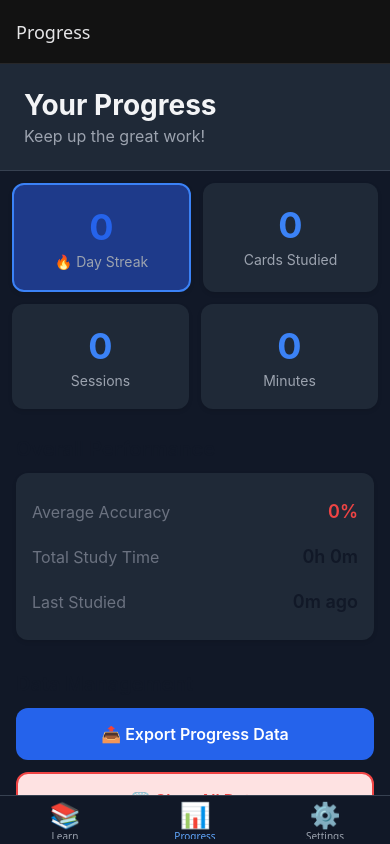
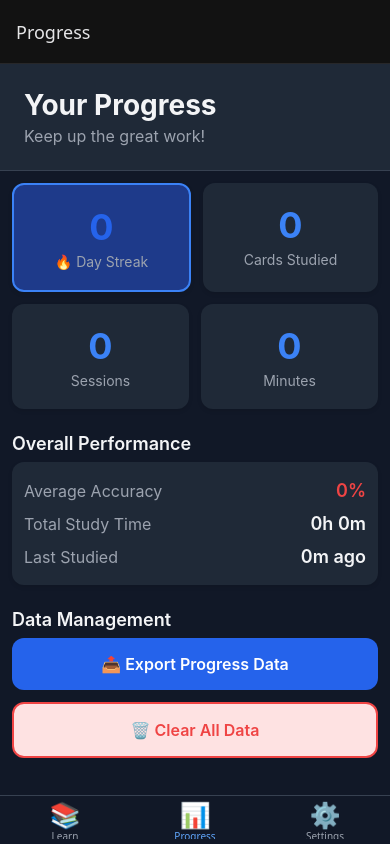
Before and after one commit to nkmathew/kikuyu-language-hub, a React Native app in the folder kikuyu-flashcards-mobile/: screen /Progress in a window 390 px wide. Built offline with nearby package versions, Linux system fonts and the light colour scheme.

Commit message:
[*] Fix dark mode styling across ProgressScreen

```diff
--- a/kikuyu-flashcards-mobile/src/screens/ProgressScreen.tsx
+++ b/kikuyu-flashcards-mobile/src/screens/ProgressScreen.tsx
@@ -134,32 +134,32 @@ export default function ProgressScreen() {
       {/* Spaced Repetition Stats */}
       {studyStats && studyStats.totalCards > 0 && (
         <View style={styles.section}>
-          <Text style={styles.sectionTitle}>Learning Status</Text>
+          <Text style={[styles.sectionTitle, isDark && styles.darkText]}>Learning Status</Text>
           <View style={[styles.card, isDark && styles.darkCard]}>
             <View style={styles.progressRow}>
-              <Text style={styles.progressLabel}>Due Today</Text>
+              <Text style={[styles.progressLabel, isDark && styles.darkTextSecondary]}>Due Today</Text>
               <Text style={[styles.progressValue, styles.dueValue]}>{studyStats.dueToday}</Text>
             </View>
             <View style={styles.progressRow}>
-              <Text style={styles.progressLabel}>Due Soon (3 days)</Text>
-              <Text style={styles.progressValue}>{studyStats.dueSoon}</Text>
+              <Text style={[styles.progressLabel, isDark && styles.darkTextSecondary]}>Due Soon (3 days)</Text>
+              <Text style={[styles.progressValue, isDark && styles.darkText]}>{studyStats.dueSoon}</Text>
             </View>
             <View style={styles.progressRow}>
-              <Text style={styles.progressLabel}>Learning</Text>
-              <Text style={styles.progressValue}>{studyStats.learning}</Text>
+              <Text style={[styles.progressLabel, isDark && styles.darkTextSecondary]}>Learning</Text>
+              <Text style={[styles.progressValue, isDark && styles.darkText]}>{studyStats.learning}</Text>
             </View>
             <View style={styles.progressRow}>
-              <Text style={styles.progressLabel}>Mastered</Text>
+              <Text style={[styles.progressLabel, isDark && styles.darkTextSecondary]}>Mastered</Text>
               <Text style={[styles.progressValue, styles.masteredValue]}>{studyStats.mastered}</Text>
             </View>
             <View style={[styles.divider, isDark && styles.darkDivider]} />
             <View style={styles.progressRow}>
-              <Text style={styles.progressLabel}>Total Cards</Text>
+              <Text style={[styles.progressLabel, isDark && styles.darkTextSecondary]}>Total Cards</Text>
               <Text style={[styles.progressValue, styles.totalValue]}>{studyStats.totalCards}</Text>
             </View>
             <View style={styles.progressRow}>
-              <Text style={styles.progressLabel}>Average Ease Factor</Text>
-              <Text style={styles.progressValue}>{studyStats.averageEaseFactor}</Text>
+              <Text style={[styles.progressLabel, isDark && styles.darkTextSecondary]}>Average Ease Factor</Text>
+              <Text style={[styles.progressValue, isDark && styles.darkText]}>{studyStats.averageEaseFactor}</Text>
             </View>
           </View>
         </View>
@@ -168,7 +168,7 @@ export default function ProgressScreen() {
       {/* Recent Sessions */}
       {sessions.length > 0 && (
         <View style={styles.section}>
-          <Text style={styles.sectionTitle}>Recent Sessions</Text>
+          <Text style={[styles.sectionTitle, isDark && styles.darkText]}>Recent Sessions</Text>
           {sessions.reverse().map((session, index) => {
             const accuracy = Math.round((session.correctAnswers / session.cardsStudied) * 100);
             const date = new Date(session.startTime);
@@ -199,24 +199,24 @@ export default function ProgressScreen() {
 
       {/* Overall Performance */}
       <View style={styles.section}>
-        <Text style={styles.sectionTitle}>Overall Performance</Text>
+        <Text style={[styles.sectionTitle, isDark && styles.darkText]}>Overall Performance</Text>
         <View style={[styles.card, isDark && styles.darkCard]}>
           <View style={styles.performanceRow}>
-            <Text style={styles.performanceLabel}>Average Accuracy</Text>
+            <Text style={[styles.performanceLabel, isDark && styles.darkTextSecondary]}>Average Accuracy</Text>
             <Text style={[styles.performanceValue, getAccuracyStyle(averageAccuracy)]}>
               {averageAccuracy}%
             </Text>
           </View>
           <View style={styles.performanceRow}>
-            <Text style={styles.performanceLabel}>Total Study Time</Text>
-            <Text style={styles.performanceValue}>
+            <Text style={[styles.performanceLabel, isDark && styles.darkTextSecondary]}>Total Study Time</Text>
+            <Text style={[styles.performanceValue, isDark && styles.darkText]}>
               {Math.floor(todayStudyTime / 60)}h {todayStudyTime % 60}m
             </Text>
           </View>
           {stats?.lastStudyDate && (
             <View style={styles.performanceRow}>
-              <Text style={styles.performanceLabel}>Last Studied</Text>
-              <Text style={styles.performanceValue}>
+              <Text style={[styles.performanceLabel, isDark && styles.darkTextSecondary]}>Last Studied</Text>
+              <Text style={[styles.performanceValue, isDark && styles.darkText]}>
                 {getTimeAgo(new Date(stats.lastStudyDate))}
               </Text>
             </View>
@@ -226,7 +226,7 @@ export default function ProgressScreen() {
 
       {/* Actions */}
       <View style={styles.section}>
-        <Text style={styles.sectionTitle}>Data Management</Text>
+        <Text style={[styles.sectionTitle, isDark && styles.darkText]}>Data Management</Text>
         <TouchableOpacity style={styles.actionButton} onPress={handleExportData}>
           <Text style={styles.actionButtonText}>📤 Export Progress Data</Text>
         </TouchableOpacity>
@@ -330,18 +330,18 @@ const styles = StyleSheet.create({
     textAlign: 'center',
   },
   section: {
-    padding: 16,
+    padding: 12,
   },
   sectionTitle: {
-    fontSize: 20,
+    fontSize: 18,
     fontWeight: '600',
     color: '#111827',
-    marginBottom: 12,
+    marginBottom: 8,
   },
   card: {
     backgroundColor: '#fff',
     borderRadius: 12,
-    padding: 16,
+    padding: 12,
     shadowColor: '#000',
     shadowOffset: { width: 0, height: 2 },
     shadowOpacity: 0.1,
@@ -352,7 +352,7 @@ const styles = StyleSheet.create({
     flexDirection: 'row',
     justifyContent: 'space-between',
     alignItems: 'center',
-    paddingVertical: 8,
+    paddingVertical: 6,
   },
   progressLabel: {
     fontSize: 16,
@@ -437,7 +437,7 @@ const styles = StyleSheet.create({
     flexDirection: 'row',
     justifyContent: 'space-between',
     alignItems: 'center',
-    paddingVertical: 12,
+    paddingVertical: 6,
   },
   performanceLabel: {
     fontSize: 16,
```
